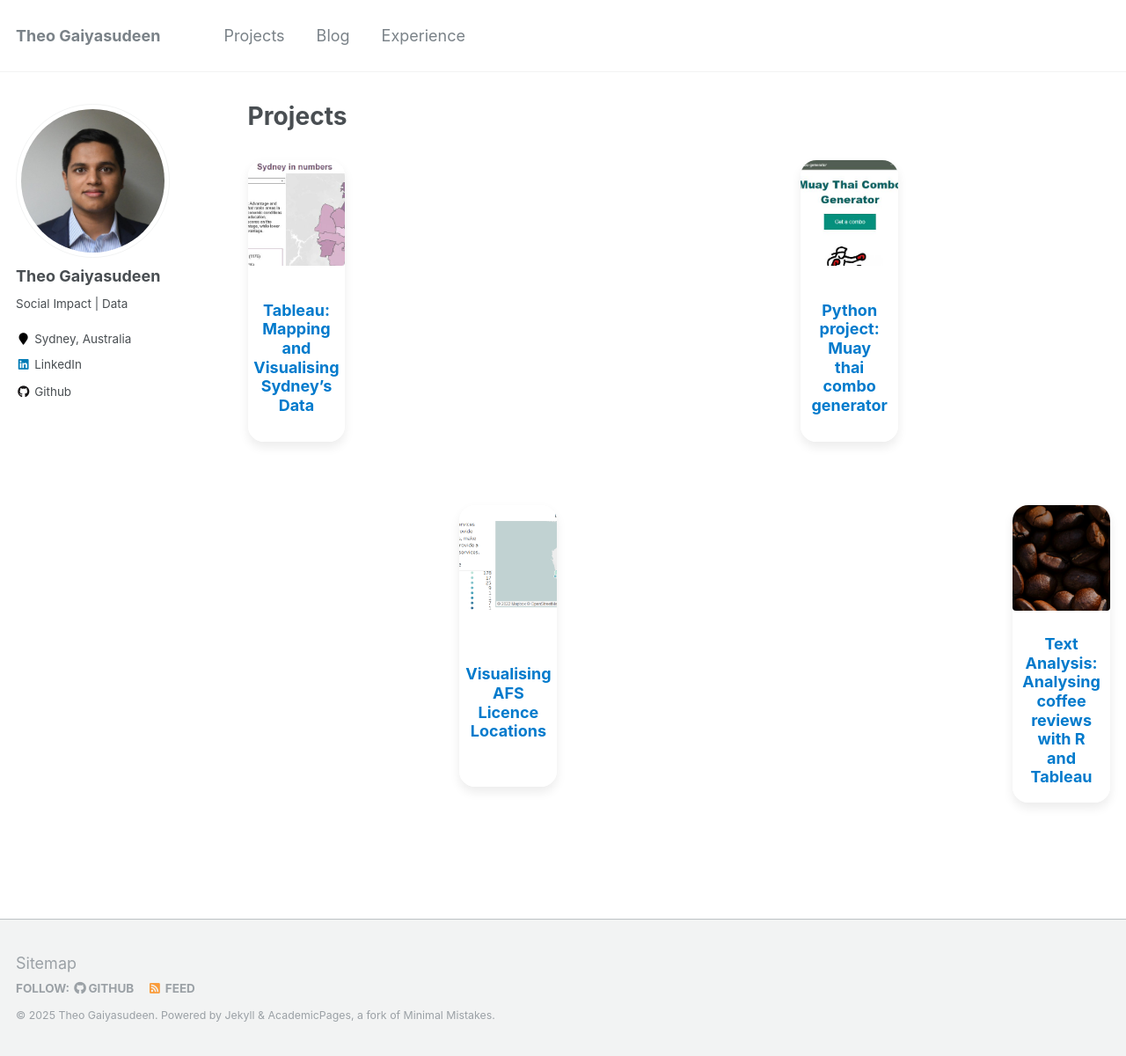
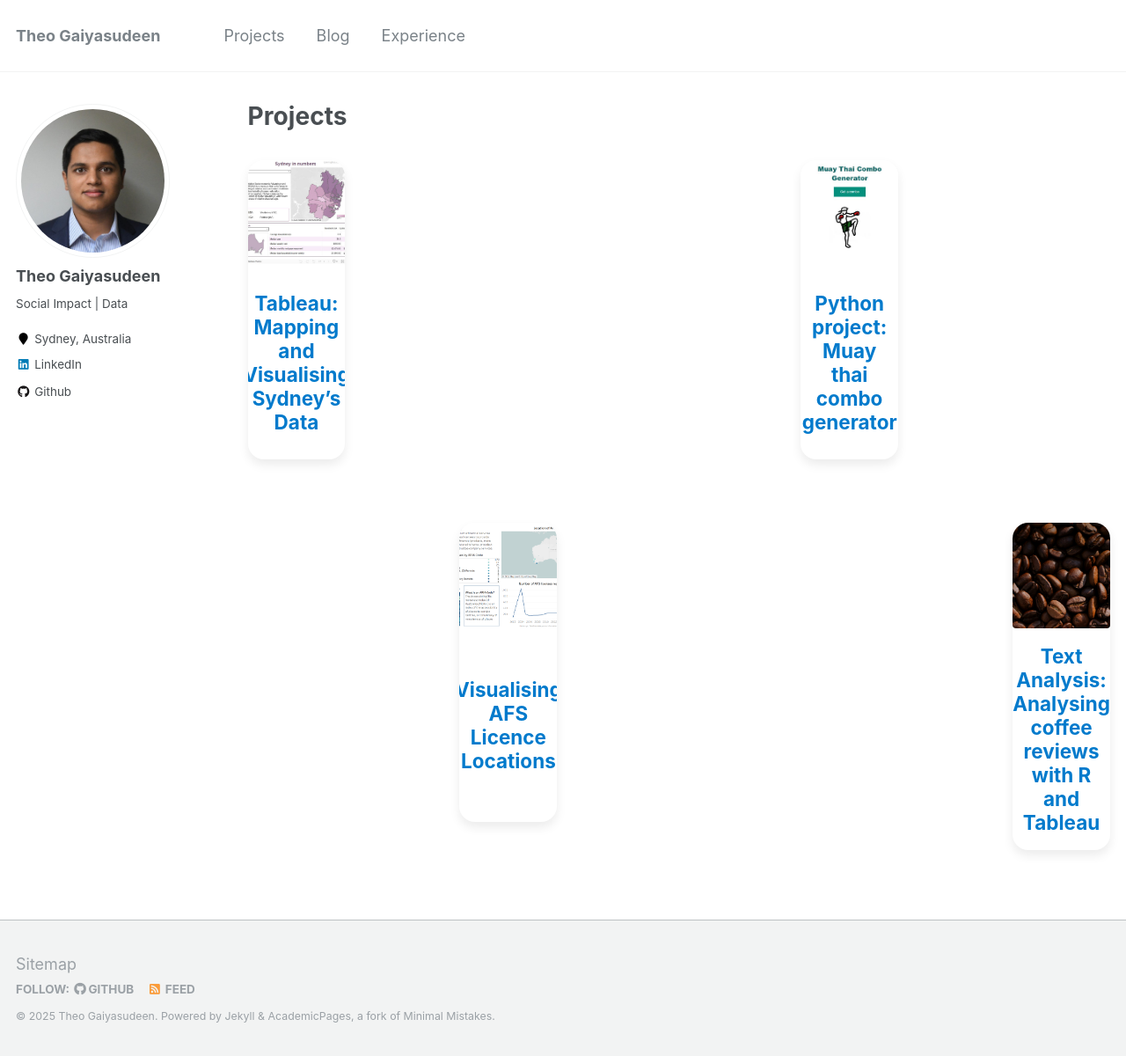
Before and after one commit to tdeenv/tdeenv.github.io, a Jekyll site: the page built from _pages/projects.html, in a window 1280 px wide and 1200 px high. Shown: the whole window at 88% size. Built offline with Jekyll 4.4.1, drawn with Linux system fonts in a browser that asks for light colours.

Commit message:
Update custom.scss

```diff
--- a/_sass/custom.scss
+++ b/_sass/custom.scss
@@ -1,3 +1,7 @@
+//
+// Projects grid — always 2 columns, big square cards, fade-in, hover zoom
+//
+
 .grid__wrapper {
     display: grid;
     grid-template-columns: repeat(2, 1fr);
@@ -5,61 +9,70 @@
     margin-top: 2rem;
   }
 
-  .archive__item {
-    background: white;
+  .grid__item {
+    /* Fade-in hook */
+    opacity: 0;
+    transform: translateY(20px);
+    animation: fadeInUp 0.8s ease forwards;
+    animation-delay: var(--delay, 0s);
+  }
+
+  .grid__item article.archive__item {
+    background: #fff;
     border-radius: 1rem;
     overflow: hidden;
     box-shadow: 0 6px 12px rgba(0, 0, 0, 0.08);
-    transition: transform 0.4s ease, box-shadow 0.4s ease, opacity 0.8s ease;
-    opacity: 0;
-    transform: translateY(30px);
-    animation: fadeInUp 1s forwards;
-    animation-delay: var(--delay, 0s);
+    transition: transform 0.4s ease, box-shadow 0.4s ease;
     display: flex;
     flex-direction: column;
-    min-height: 320px;
+    min-height: 340px; /* makes the card nice and square */
   }
 
-  .archive__item:hover {
-    transform: translateY(-6px) scale(1.02);
-    box-shadow: 0 12px 20px rgba(0, 0, 0, 0.12);
+  .grid__item:hover article.archive__item {
+    transform: translateY(-6px) scale(1.03);
+    box-shadow: 0 12px 24px rgba(0, 0, 0, 0.12);
   }
 
-  .archive__item-teaser img {
+  .grid__item .archive__item-teaser {
+    flex-shrink: 0;
     width: 100%;
-    height: 220px;
+    height: 220px;  /* fixed image height */
+    overflow: hidden;
+  }
+
+  .grid__item .archive__item-teaser img {
+    width: 100%;
+    height: 100%;
     object-fit: cover;
-    display: block;
     transition: transform 0.3s ease;
   }
 
-  .archive__item:hover .archive__item-teaser img {
+  .grid__item:hover .archive__item-teaser img {
     transform: scale(1.05);
   }
 
-  .archive__item-title {
-    font-size: 1.3rem;
-    font-weight: bold;
-    padding: 1rem;
-    margin: 0;
-    background: white;
-    text-align: center;
-    flex-grow: 1;
+  .grid__item .archive__item-title {
+    flex-grow: 1;   /* title fills the remaining space */
     display: flex;
     align-items: center;
     justify-content: center;
+    padding: 1rem;
+    margin: 0;
+    font-size: 1.25rem;
+    font-weight: bold;
+    text-align: center;
   }
 
-  .archive__item-title a {
+  .grid__item .archive__item-title a {
+    color: #007acc;
     text-decoration: none;
-    color: #007acc;
   }
 
-  .archive__item-title a:hover {
+  .grid__item .archive__item-title a:hover {
     text-decoration: underline;
   }
 
-  /* Fade-in animation */
+  /* Fade-in keyframes */
   @keyframes fadeInUp {
     to {
       opacity: 1;
```
